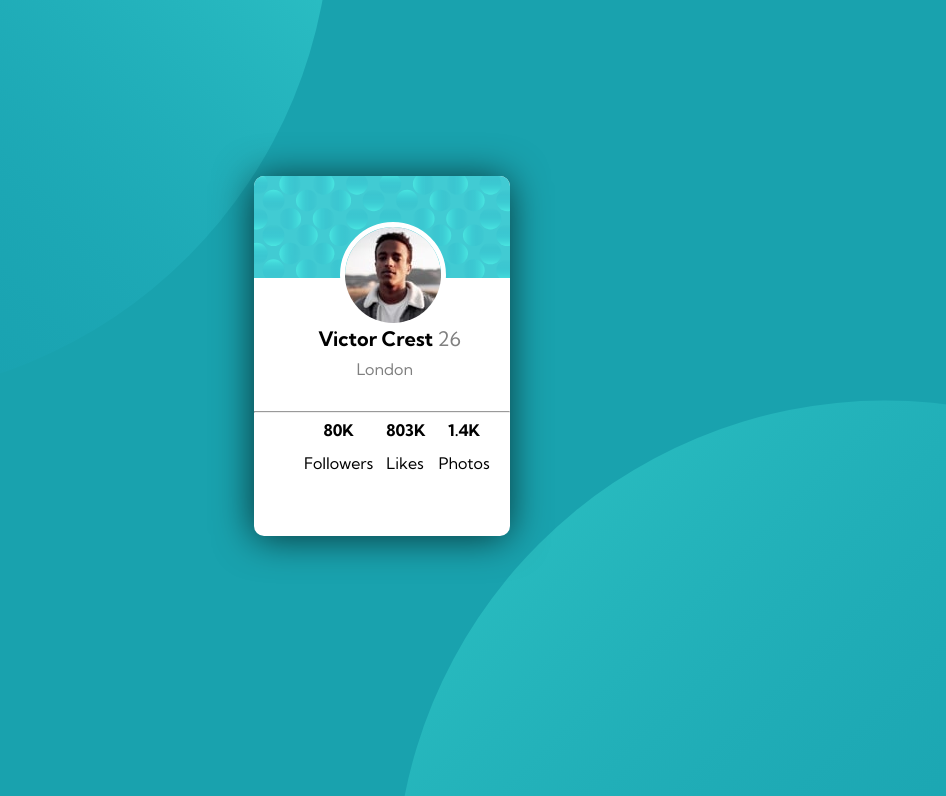
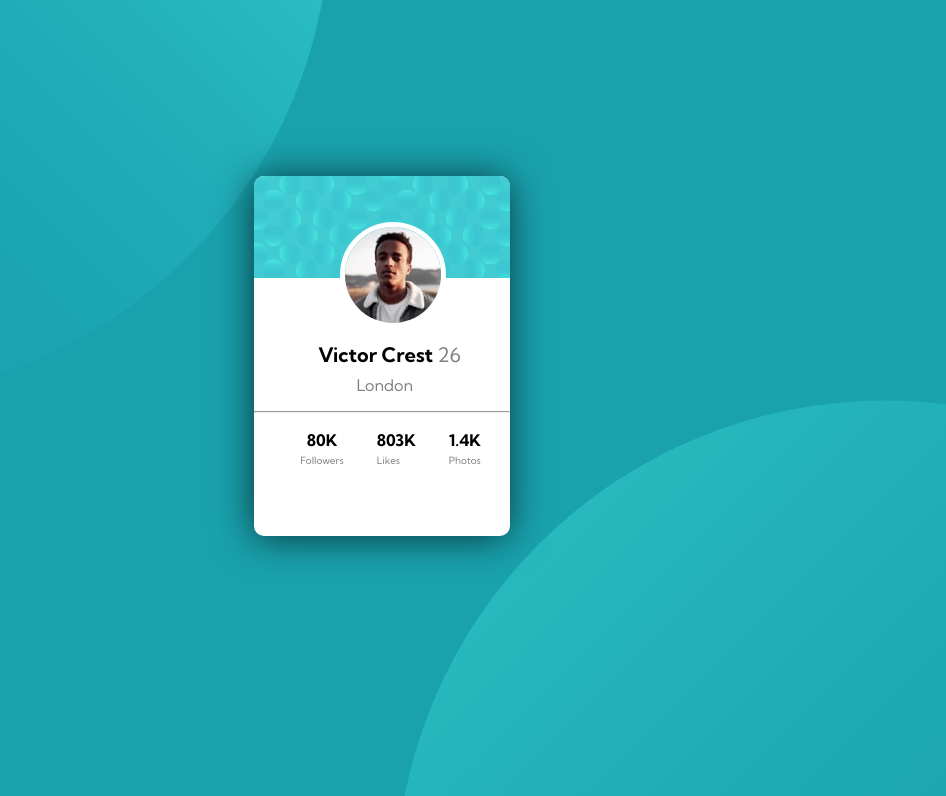
Before and after one commit to mingaumorno/burgues-safado, a plain HTML site: page index.html in a window 1280 px wide. Shown: the top 796 px of the page, without its empty margins (245-1191 px from the left). Drawn offline with Linux system fonts and the light colour scheme.

Commit message:
Add files via upload

```diff
--- a/style.css
+++ b/style.css
@@ -55,7 +55,7 @@ body {
 .perfil p {
     position: relative;
     left: 3vw;
-    bottom: 1vh;
+    bottom: -1vh;
 }
 
 .info table {
@@ -65,9 +65,10 @@ body {
 
 td,
 th {
-    padding: 5.5px;
+    padding-left: 30px;
     position: relative;
-    right: 0.5vw;
+    right: 2.7vw;
+    top: 1.8vh;
 }
 
 hr {
@@ -87,6 +88,13 @@ span {
 }
 
 h1 {
+    position: relative;
+    top: 2vh;
     font-size: 20px;
     font-weight: 550;
 }
+
+td {
+    font-size: 10px;
+    color: gray;
+}
```
